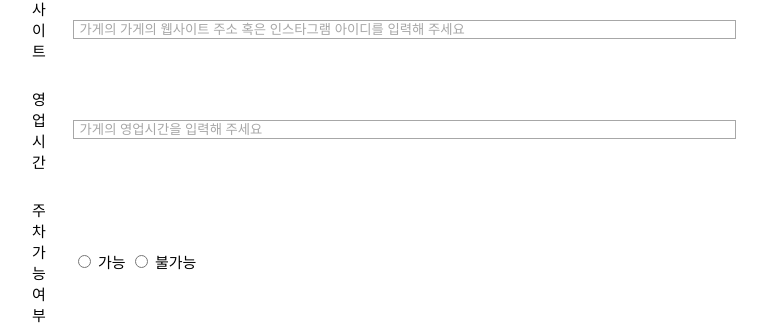
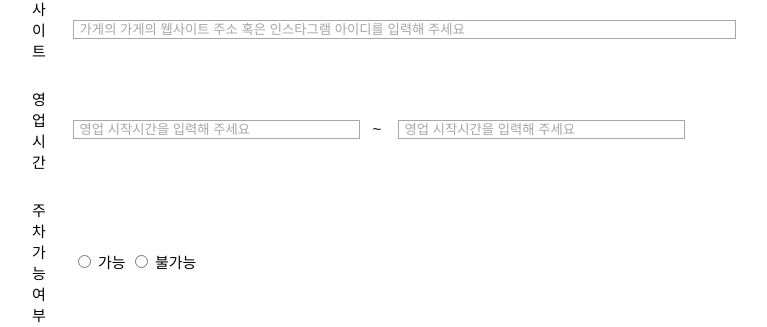
Before and after one commit to sohyu-na/shareat, a Flask app: page /registration-restaurant in a window 1280 px wide. Shown: the part 476-803 px from the top of the page, without its empty margins (256-1023 px from the left). Run offline with Flask 2, Linux system fonts and the light colour scheme; some libraries are stand-ins or nearby versions.

Commit message:
added blank 2 store hour

```diff
--- a/templates/registerRestaurantInfo.html
+++ b/templates/registerRestaurantInfo.html
@@ -47,7 +47,11 @@
                     </tr>
                     <tr>
                         <td class="td1">영업시간</td>
-                        <td><input type="text" class="text-area" name="store-hours" size="80" placeholder="&nbsp;가게의 영업시간을 입력해 주세요" /></td>
+                        <td>
+                            <input type="text" class="text-area" name="store-hours" size="33" placeholder="&nbsp;영업 시작시간을 입력해 주세요"/>&nbsp;&nbsp;&nbsp;~&nbsp;&nbsp;&nbsp;
+                            <input type="text" class="text-area" name="store-hours" size="33" placeholder="&nbsp;영업 시작시간을 입력해 주세요"/>&nbsp;
+                        </td>
+
                     </tr>
                     <tr>
                         <td class="td1">주차가능 여부</td>
```
